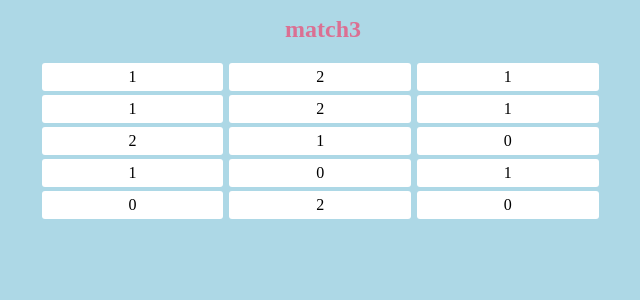
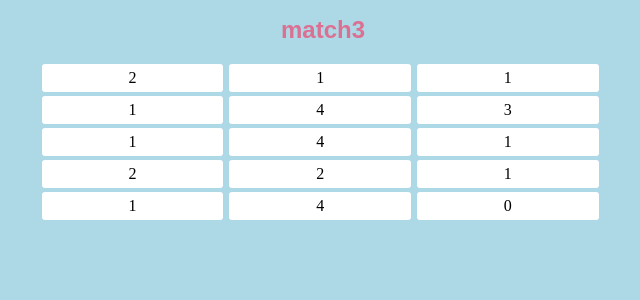
Before and after one commit to tjallen/match3, a React (Create React App) app: page / in a window 1280 px wide. Shown: the top 300 px of the page, without its empty margins (317-957 px from the left). Built offline with nearby package versions, Linux system fonts and the light colour scheme.

Commit message:
Add generation of random cell contents, dynamic cell array size

```diff
--- a/src/components/App.js
+++ b/src/components/App.js
@@ -1,9 +1,11 @@
 import React, { Component } from 'react';
 import Column from './Column';
 import styled from 'styled-components';
+import v4 from 'uuid';
 
 const Title = styled.h1`
   font-size: 1.5em;
+  font-family: sans-serif;
   text-align: center;
   color: palevioletred;
 `;
@@ -12,44 +14,48 @@ const StyledAppWrapper = styled.div`
   width: 45%;
   margin: 0 auto;
   text-align: center;
-`
+`;
 
 export default class App extends Component {
   constructor() {
     super();
     this.state = {
-      cells: [
-        [
-          { content: 1 },
-          { content: 1 },
-          { content: 2 },
-          { content: 1 },
-          { content: 0 },
-        ],
-        [
-          { content: 2 },
-          { content: 2 },
-          { content: 1 },
-          { content: 0 },
-          { content: 2 },
-        ],
-        [
-          { content: 1 },
-          { content: 1 },
-          { content: 0 },
-          { content: 1 },
-          { content: 0 },
-        ],
-      ]
+      rows: 5,
+      cols: 3,
+      cells: [],
     };
   }
+  componentDidMount() {
+    this.generateCellsData();
+  }
+  generateCellsData() {
+    const { cols, rows } = this.state;
+    const cells = [];
+    for (let y = 0; y < cols; y++) {
+      cells.push([]);
+      for (let x = 0; x < rows; x++) {
+        cells[y].push({
+          content: this.generateCellContents(),
+          x: y,
+          y: x,
+        });
+      }
+    }
+    this.setState({
+      cells,
+    });
+  }
+  generateCellContents() {
+    return Math.round(Math.random() * 5);
+  }
   render() {
+    const { cells } = this.state;
     return (
       <StyledAppWrapper>
         <Title>match3</Title>
-        <Column cells={this.state.cells[0]} />
-        <Column cells={this.state.cells[1]} />
-        <Column cells={this.state.cells[2]} />
+        {cells.map((col) =>
+          <Column cells={col} key={v4()} />
+        )}
       </StyledAppWrapper>
     );
   }
```
